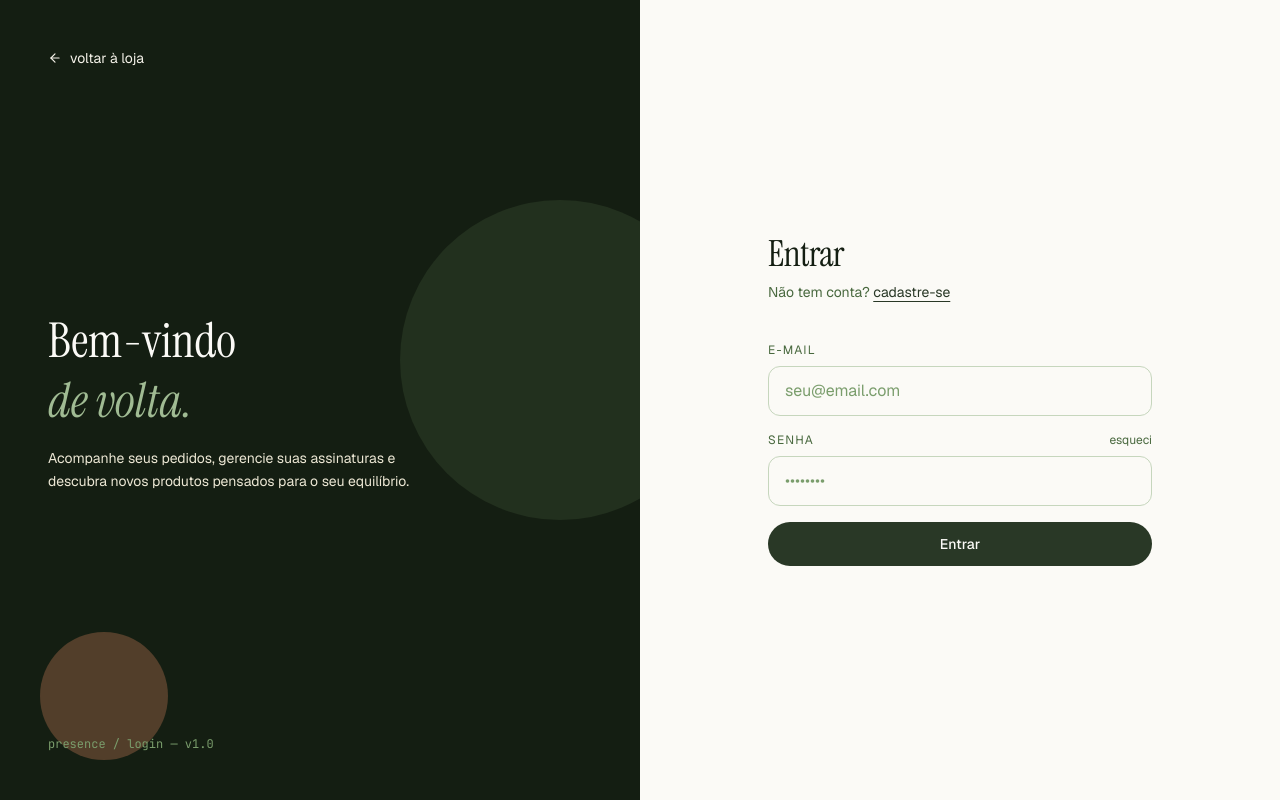
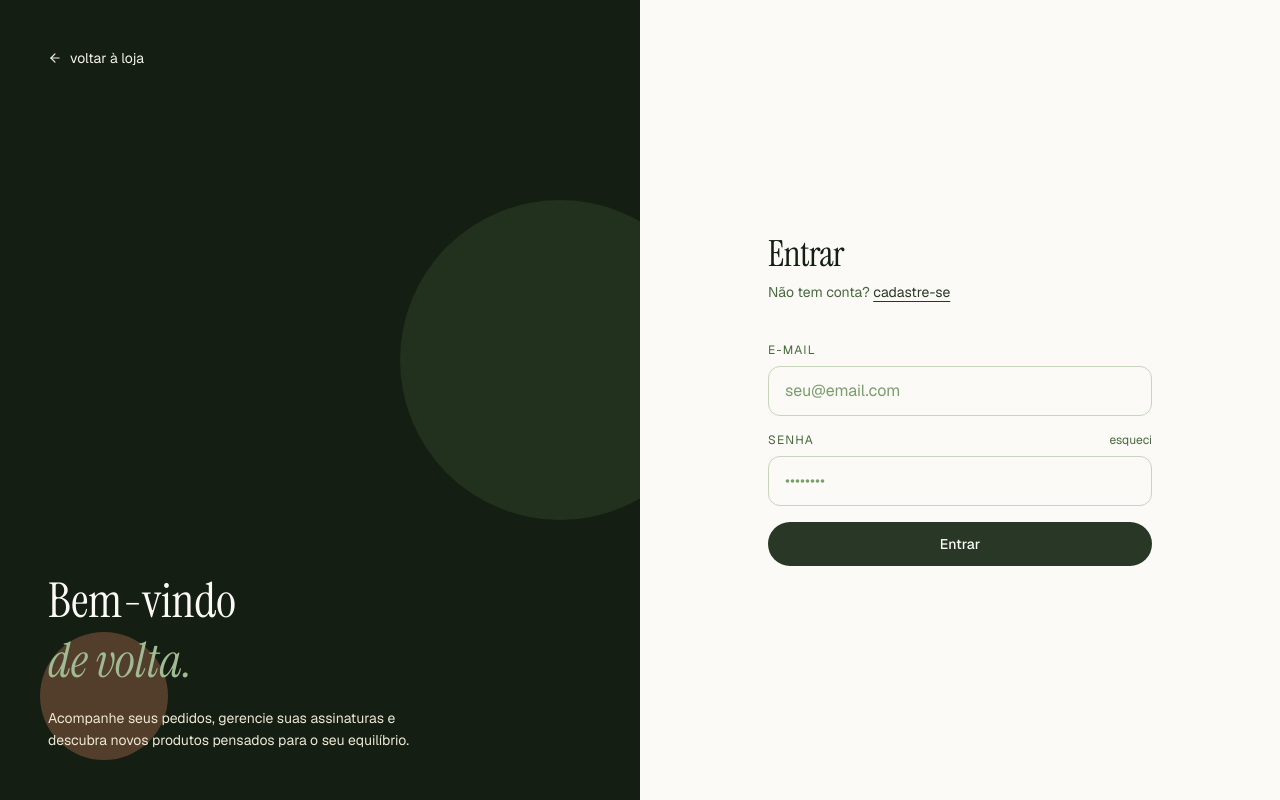
Before and after one commit to Victorhugo1337/aurevita-face, a React (Vite) app: page /login in a window 1280 px wide. Built offline with nearby package versions, Linux system fonts and the light colour scheme; no server answers.

Commit message:
correção de texto

```diff
--- a/src/pages/auth/Login.jsx
+++ b/src/pages/auth/Login.jsx
@@ -45,10 +45,6 @@ export function Login() {
             Acompanhe seus pedidos, gerencie suas assinaturas e descubra
             novos produtos pensados para o seu equilíbrio.
           </p>
-        </div>
-
-        <div className="text-xs font-mono text-moss-400 relative z-10">
-          presence / login — v1.0
         </div>
       </div>
 
```
